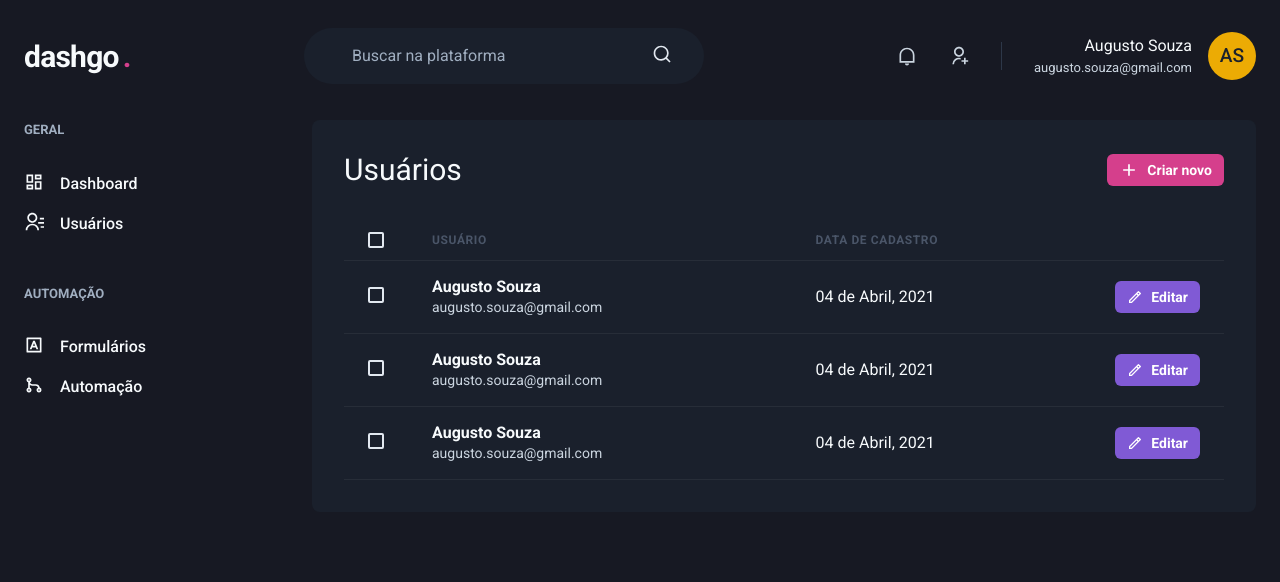
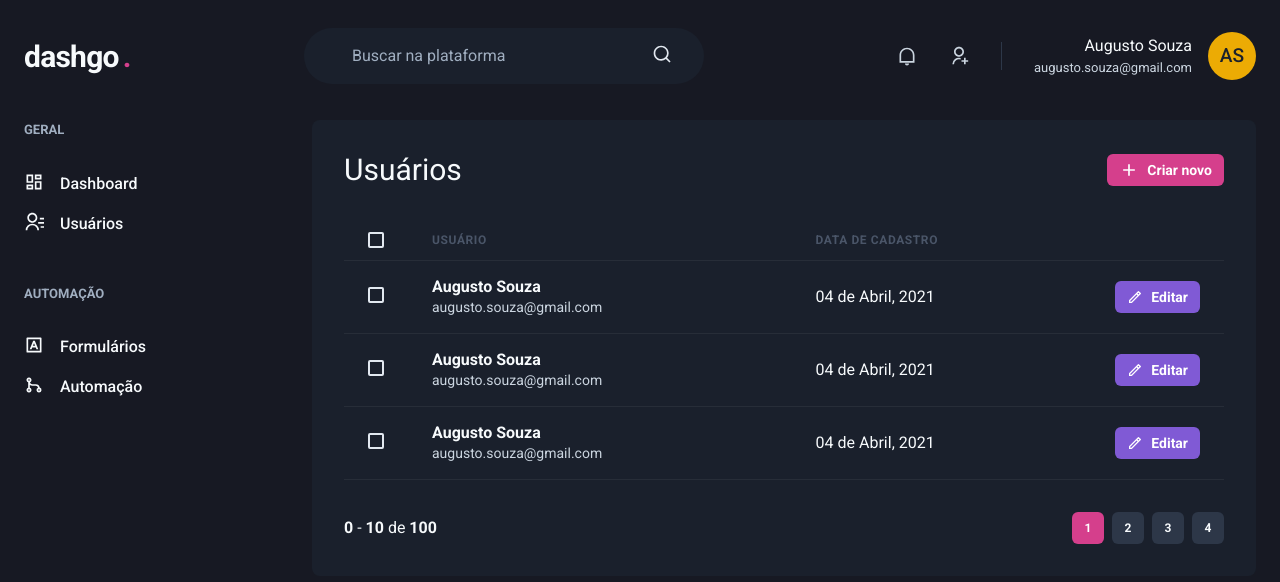
Before and after one commit to augustojs1/ignite-dashgo, a Next.js app: page /users in a window 1280 px wide. Shown: the top 582 px of the page. Built offline with nearby package versions, Linux system fonts and the light colour scheme.

Commit message:
feature: create pagination component

```diff
--- /dev/null
+++ b/src/components/Pagination.tsx
@@ -0,0 +1,49 @@
+import { Box, Button, Stack } from "@chakra-ui/react";
+
+export function Pagination() {
+  return (
+    <Stack
+      direction={"row"}
+      mt={"8"}
+      justify={"space-between"}
+      align={"center"}
+      spacing={"6"}
+    >
+      <Box>
+        <strong>0</strong> - <strong>10</strong> de <strong>100</strong>
+      </Box>
+      <Stack direction={"row"} spacing={"2"}>
+        <Button size={"sm"} fontSize={"xs"} width={"4"} colorScheme={"pink"}>
+          1
+        </Button>
+        <Button
+          size={"sm"}
+          fontSize={"xs"}
+          width={"4"}
+          bg={"gray.700"}
+          _hover={{ bg: "gray.500" }}
+        >
+          2
+        </Button>
+        <Button
+          size={"sm"}
+          fontSize={"xs"}
+          width={"4"}
+          bg={"gray.700"}
+          _hover={{ bg: "gray.500" }}
+        >
+          3
+        </Button>
+        <Button
+          size={"sm"}
+          fontSize={"xs"}
+          width={"4"}
+          bg={"gray.700"}
+          _hover={{ bg: "gray.500" }}
+        >
+          4
+        </Button>
+      </Stack>
+    </Stack>
+  );
+}
--- a/src/pages/users/index.tsx
+++ b/src/pages/users/index.tsx
@@ -15,6 +15,7 @@
 } from "@chakra-ui/react";
 import { RiAddLine, RiPencilFill, RiPencilLine } from "react-icons/ri";
 import Header from "../../components/Header";
+import { Pagination } from "../../components/Pagination";
 import { Sidebar } from "../../components/Sidebar";
 
 export default function UserList() {
@@ -128,6 +129,8 @@
               </Tr>
             </Tbody>
           </Table>
+
+          <Pagination />
         </Box>
       </Flex>
     </Box>
```
